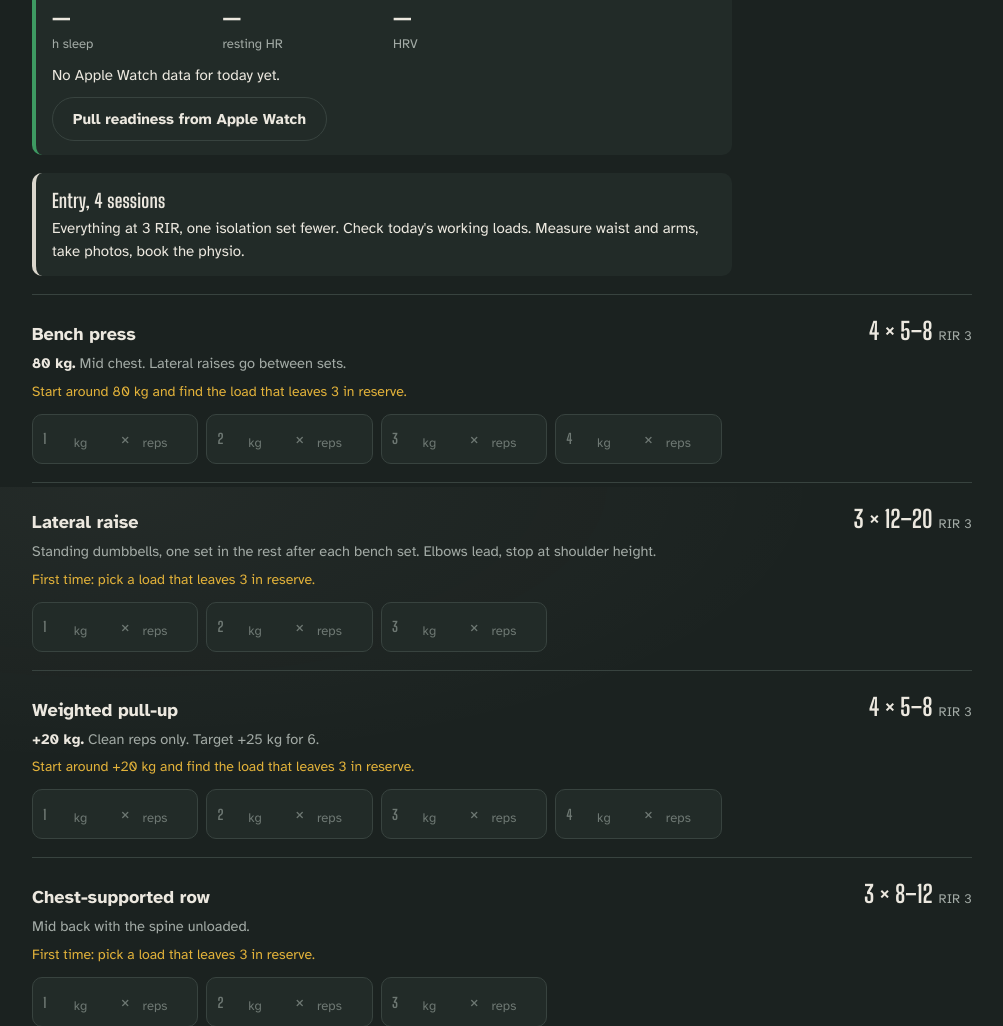
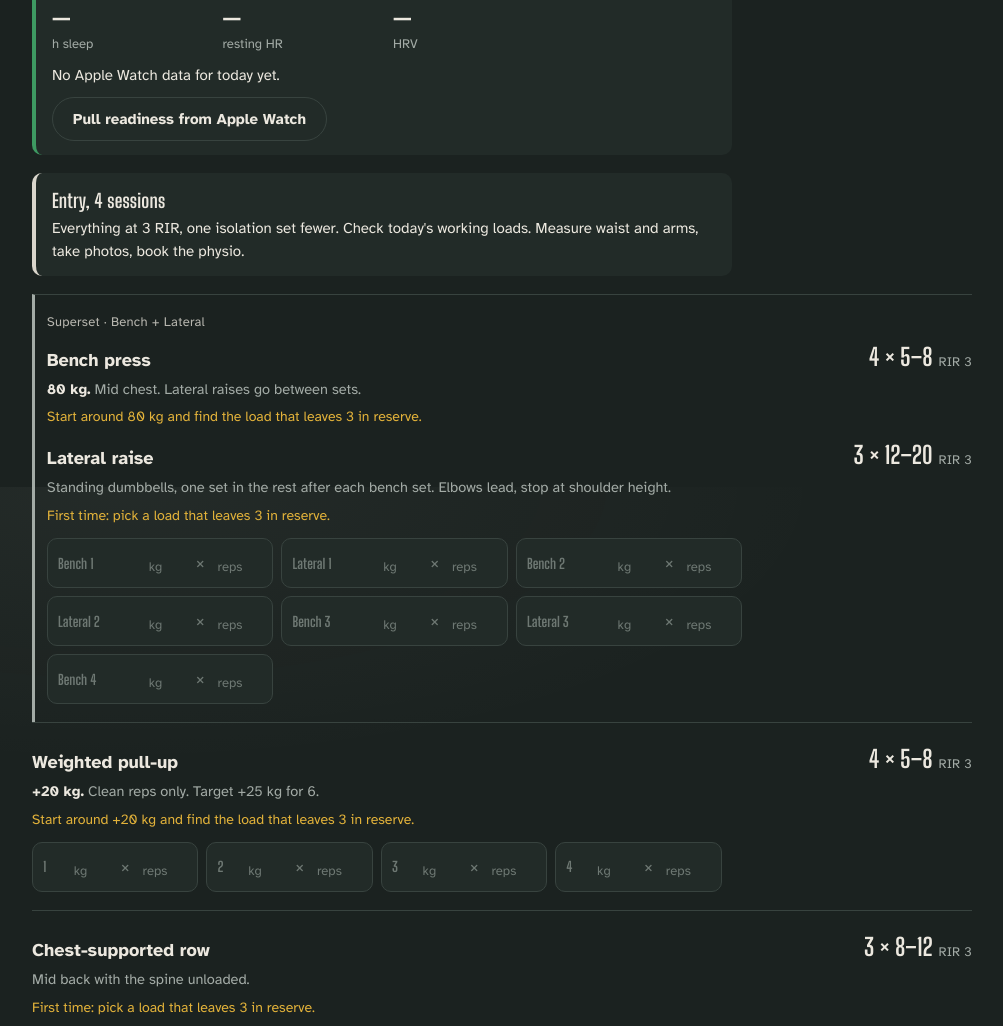
Before and after one commit to YaroRiver/wolf-mass, a plain HTML site: page index.html in a window 1280 px wide. Shown: the part 1113-2139 px from the top of the page, without its empty margins (138-1141 px from the left). Drawn offline with Linux system fonts and the light colour scheme.

Commit message:
Today: supersets as one block with interleaved sets; form stays open until every set is logged
Co-Authored-By: Claude Opus 5.5 <noreply@anthropic.com>
Claude-Session: https://claude.ai/code/session_01FY6LxSEJdhQeZ8d7ra1nFV

```diff
--- a/index.html
+++ b/index.html
@@ -175,6 +175,7 @@ ul.rules li{padding:10px 0;border-top:1px solid var(--line);font-size:15.5px;max
 .toast{position:fixed;left:50%;bottom:90px;transform:translate(-50%,10px);background:var(--chalk);color:var(--slate);font-weight:700;padding:11px 18px;border-radius:999px;opacity:0;transition:opacity .2s,transform .2s;pointer-events:none;z-index:30}
 .toast.on{opacity:1;transform:translate(-50%,0)}
 footer{margin-top:60px;color:var(--faint);font-size:13px}
+.ex.ss{border-left:3px solid var(--dust,#9aa);padding-left:12px}.ss-label{font-size:13px;letter-spacing:.02em;opacity:.75;margin-bottom:6px}.ex.ss .ex-top+.ex-top{margin-top:10px}.set .i.tag{width:auto;min-width:72px;white-space:nowrap}
 .rep-row{display:flex;justify-content:space-between;gap:12px;padding:6px 0;border-top:1px solid rgba(255,255,255,.08);font-size:15px}.rep-row span:last-child{text-align:right}details.edit>summary{list-style:none;display:inline-block;cursor:pointer}details.edit>summary::-webkit-details-marker{display:none}
 .sync{display:inline-block;margin-left:10px;font-size:13px;padding:2px 9px;border-radius:999px;background:var(--slate-3);color:var(--dust)}
 .sync.ok{background:rgba(62,154,98,.18);color:#7fcf9c}.sync.wait{background:rgba(226,178,58,.18);color:#e8c66a}.sync.off{display:none}
@@ -519,13 +520,13 @@ const S = {
     {id:'sumo',n:'Sumo squat, heavy dumbbell',s:2,r:[8,12],rir:'2',t:'main',note:'Go down until just before the pelvis tucks. A sore back next day removes it.'}
   ]},
   upperA:{ name:'Upper A', tag:'23 sets, about 75 min with supersets', stop:'Main lifts stop at 1–2 RIR. Upper-body isolation, last set 0–1 RIR.', ex:[
-    {id:'bench',n:'Bench press',s:4,r:[5,8],rir:'1–2',t:'main',load:'80 kg',note:'Mid chest. Lateral raises go between sets.',w9:{s:3,r:[6,10],note:'From W9: 3 × 6–10, then one back-off set 10% lighter.'}},
-    {id:'latA',n:'Lateral raise',s:4,r:[12,20],rir:'0–1',t:'iso',note:'Standing dumbbells, one set in the rest after each bench set. Elbows lead, stop at shoulder height.'},
+    {id:'bench',n:'Bench press',s:4,r:[5,8],rir:'1–2',t:'main',load:'80 kg',ss:'latA',sn:'Bench',note:'Mid chest. Lateral raises go between sets.',w9:{s:3,r:[6,10],note:'From W9: 3 × 6–10, then one back-off set 10% lighter.'}},
+    {id:'latA',n:'Lateral raise',sn:'Lateral',s:4,r:[12,20],rir:'0–1',t:'iso',note:'Standing dumbbells, one set in the rest after each bench set. Elbows lead, stop at shoulder height.'},
     {id:'pullup',n:'Weighted pull-up',s:4,r:[5,8],rir:'1–2',t:'main',load:'+20 kg',inc:{4:1},note:'Clean reps only. Target +25 kg for 6.'},
     {id:'csrow',n:'Chest-supported row',s:3,r:[8,12],rir:'1–2',t:'main',inc:{8:1},note:'Mid back with the spine unloaded.'},
     {id:'lthfly',n:'Low-to-high cable fly',s:2,r:[12,15],rir:'1',t:'iso',note:'Upper chest.'},
-    {id:'ezcurl',n:'EZ preacher curl',s:3,r:[8,12],rir:'1',t:'arm',note:'Superset with the overhead extension.'},
-    {id:'ohext',n:'Overhead cable triceps extension',s:3,r:[8,12],rir:'1',t:'iso',inc:{7:1},note:'The main triceps builder.'}
+    {id:'ezcurl',n:'EZ preacher curl',ss:'ohext',sn:'Curl',s:3,r:[8,12],rir:'1',t:'arm',note:'Superset with the overhead extension.'},
+    {id:'ohext',n:'Overhead cable triceps extension',sn:'Triceps',s:3,r:[8,12],rir:'1',t:'iso',inc:{7:1},note:'The main triceps builder.'}
   ]},
   engine:{ name:'Engine', tag:'VO2 intervals, then 11 sets for arms, delts and abs', stop:'The VO2 part drops when two of the three Wednesday conditions are true. The block below stays.', vo2:true, ex:[
     {id:'hammer',n:'Hammer curl',s:3,r:[10,15],rir:'0–1',t:'arm',note:'Brachialis, for arm thickness.'},
@@ -539,8 +540,8 @@ const S = {
     {id:'oarow',n:'One-arm DB row',s:3,r:[8,12],rir:'1–2',t:'main',load:'35 kg',inc:{8:1},note:'Reps per arm. Target 45 kg.'},
     {id:'cfly',n:'Cable fly or pec deck',s:2,r:[10,15],rir:'1',t:'iso',note:'Mid chest.'},
     {id:'dips',n:'Weighted dips',s:1,r:[6,10],rir:'1–2',t:'main',load:'+20 kg'},
-    {id:'latB',n:'Side-lying lateral raise',s:3,r:[12,20],rir:'0–1',t:'iso',note:'On a 30–45° bench, one arm at a time. Superset with the reverse pec deck.'},
-    {id:'rpd',n:'Reverse pec deck',s:2,r:[12,20],rir:'0–1',t:'iso'},
+    {id:'latB',n:'Side-lying lateral raise',ss:'rpd',sn:'Lateral',s:3,r:[12,20],rir:'0–1',t:'iso',note:'On a 30–45° bench, one arm at a time. Superset with the reverse pec deck.'},
+    {id:'rpd',n:'Reverse pec deck',sn:'Rear delt',s:2,r:[12,20],rir:'0–1',t:'iso'},
     {id:'inccurl',n:'Incline DB curl',s:3,r:[10,15],rir:'1',t:'arm',inc:{7:1}}
   ]},
   hyroxA:{ name:'Heavy Sleds', tag:'HYROX template A, odd weeks, 35–45 min of work', stop:'The session ends on the written volume. A sled set more than 5 s slower than the first ends the sleds.', knee:true, ex:[
@@ -652,20 +653,29 @@ function renderToday(){
       ? `<div class="callout"><strong>BikeErg</strong>${wk===2?'One test today: 4 × 4 min at RPE 8. Log the watts in Engine; they become your baseline.':'Week 1 is the arm and delt block only, and it is optional.'}</div>`
       : `<div class="callout ${g.off?'warn':'good'}"><strong>BikeErg intervals: ${g.off?'off today':'on'}</strong>${wk>=7?(wk%2?'5 × 4 min, 3 min easy between.':'3 series of 13 × 30 s on, 15 s off, 3 min between series.'):'4 × 4 min at RPE 8, 3 min easy between, one watt target for all four.'} Warm up for 10 minutes with three 10-second pickups.</div>`;
   }
-  const done=log[key]&&Object.keys(saved).length; if(done) h += reportCard(key,s,wk,log[key]);
-  let form='';
-  s.ex.forEach(ex=>{
+  const filled=Object.values(saved).reduce((n,a)=>n+(a||[]).filter(x=>x&&x.w!=null&&x.r!=null).length,0);
+  const planned=s.ex.filter(e=>e.rir!=='—').reduce((n,e)=>n+prescribe(e,wk).s,0);
+  const done=!!(log[key]&&filled); const complete=done&&filled>=planned; if(done) h += reportCard(key,s,wk,log[key]);
+  let form=''; const partners=new Set(s.ex.filter(e=>e.ss).map(e=>e.ss));
+  const build=(ex,tag)=>{
     const p=prescribe(ex,wk), hn=hint(ex,p,key), unit=ex.unit||'';
     const rng=p.r[0]===p.r[1]?p.r[0]:`${p.r[0]}–${p.r[1]}`, sv=saved[ex.id]||[];
     let sets='';
-    if (ex.rir!=='—') for (let i=0;i<p.s;i++){ const v=sv[i]||{}; sets+=`<div class="set"><span class="i">${i+1}</span><input type="number" step="0.5" inputmode="decimal" placeholder="kg" aria-label="${ex.n} set ${i+1} kg" data-ex="${ex.id}" data-i="${i}" data-f="w" value="${v.w??''}"><span class="x">×</span><input type="number" inputmode="numeric" placeholder="${unit==='m'?'m':'reps'}" aria-label="${ex.n} set ${i+1} reps" data-ex="${ex.id}" data-i="${i}" data-f="r" value="${v.r??''}"></div>`; }
+    if (ex.rir!=='—') for (let i=0;i<p.s;i++){ const v=sv[i]||{}; sets+=`<div class="set"><span class="i${tag?' tag':''}">${tag?tag+' ':''}${i+1}</span><input type="number" step="0.5" inputmode="decimal" placeholder="kg" aria-label="${ex.n} set ${i+1} kg" data-ex="${ex.id}" data-i="${i}" data-f="w" value="${v.w??''}"><span class="x">×</span><input type="number" inputmode="numeric" placeholder="${unit==='m'?'m':'reps'}" aria-label="${ex.n} set ${i+1} reps" data-ex="${ex.id}" data-i="${i}" data-f="r" value="${v.r??''}"></div>`; }
     else sets=`<div class="set wide"><input type="text" placeholder="Times and notes" aria-label="${ex.n} result" data-ex="${ex.id}" data-i="0" data-f="t" value="${(sv[0]||{}).t??''}"></div>`;
-    form += `<div class="ex"><div class="ex-top"><div class="ex-n">${ex.n}</div><div class="ex-rx">${p.s} × ${rng}${unit?` ${unit}`:''}<small>RIR ${p.rir}</small></div>${(ex.load||p.note)?`<div class="ex-note">${ex.load?`<b style="color:var(--chalk)">${ex.load}.</b> `:''}${p.note}</div>`:''}${ex.rir!=='—'?`<div class="ex-hint ${hn.cls}">${hn.txt}</div>`:''}</div><div class="sets">${sets}</div></div>`;
+    return {sets, rows:sets.split('</div><div class="set').map((x,i,a)=>(i?'<div class="set':'')+x+(i<a.length-1?'</div>':'')), head:`<div class="ex-top"><div class="ex-n">${ex.n}</div><div class="ex-rx">${p.s} × ${rng}${unit?` ${unit}`:''}<small>RIR ${p.rir}</small></div>${(ex.load||p.note)?`<div class="ex-note">${ex.load?`<b style="color:var(--chalk)">${ex.load}.</b> `:''}${p.note}</div>`:''}${ex.rir!=='—'?`<div class="ex-hint ${hn.cls}">${hn.txt}</div>`:''}</div>`};
+  };
+  s.ex.forEach(ex=>{
+    if (partners.has(ex.id)) return;
+    if (ex.ss){ const b=s.ex.find(e=>e.id===ex.ss), A=build(ex,ex.sn), B=build(b,b.sn); let rows='';
+      for(let i=0;i<Math.max(A.rows.length,B.rows.length);i++) rows+=(A.rows[i]||'')+(B.rows[i]||'');
+      form += `<div class="ex ss"><div class="ss-label">Superset · ${ex.sn} + ${b.sn}</div>${A.head}${B.head}<div class="sets">${rows}</div></div>`; return; }
+    const A=build(ex,''); form += `<div class="ex">${A.head}<div class="sets">${A.sets}</div></div>`;
   });
   form += `<div class="callout warn"><strong>Stop condition</strong>${s.stop}</div>`;
   if (s.knee) form += `<div class="callout warn"><strong>Knee</strong>Pain rising or the movement changing ends that exercise for today. Pain, swelling or a limp tomorrow means reviewing the week.</div>`;
   form += `<div style="margin-top:18px"><label class="f" for="t-notes">Session notes</label><textarea id="t-notes" rows="3" placeholder="Knee, energy, anything unusual">${log[key]?.notes||''}</textarea></div><div class="row" style="margin-top:12px"><button class="btn" id="t-save">${done?'Save changes':'Save session'}</button></div><p class="small" style="margin-top:8px">Watch data: send a screenshot of the workout summary to Claude, and the numbers go to the Sheet.</p>`;
-  h += done ? `<details class="edit"><summary class="btn ghost" style="margin-top:14px">Edit the sets</summary>${form}</details>` : form;
+  h += complete ? `<details class="edit"><summary class="btn ghost" style="margin-top:14px">Edit the sets</summary>${form}</details>` : form;
   body.innerHTML=h;
   $('t-save').onclick=()=>saveSession(key,sid);
 }
```
Also changed, not shown: 1 other file.
